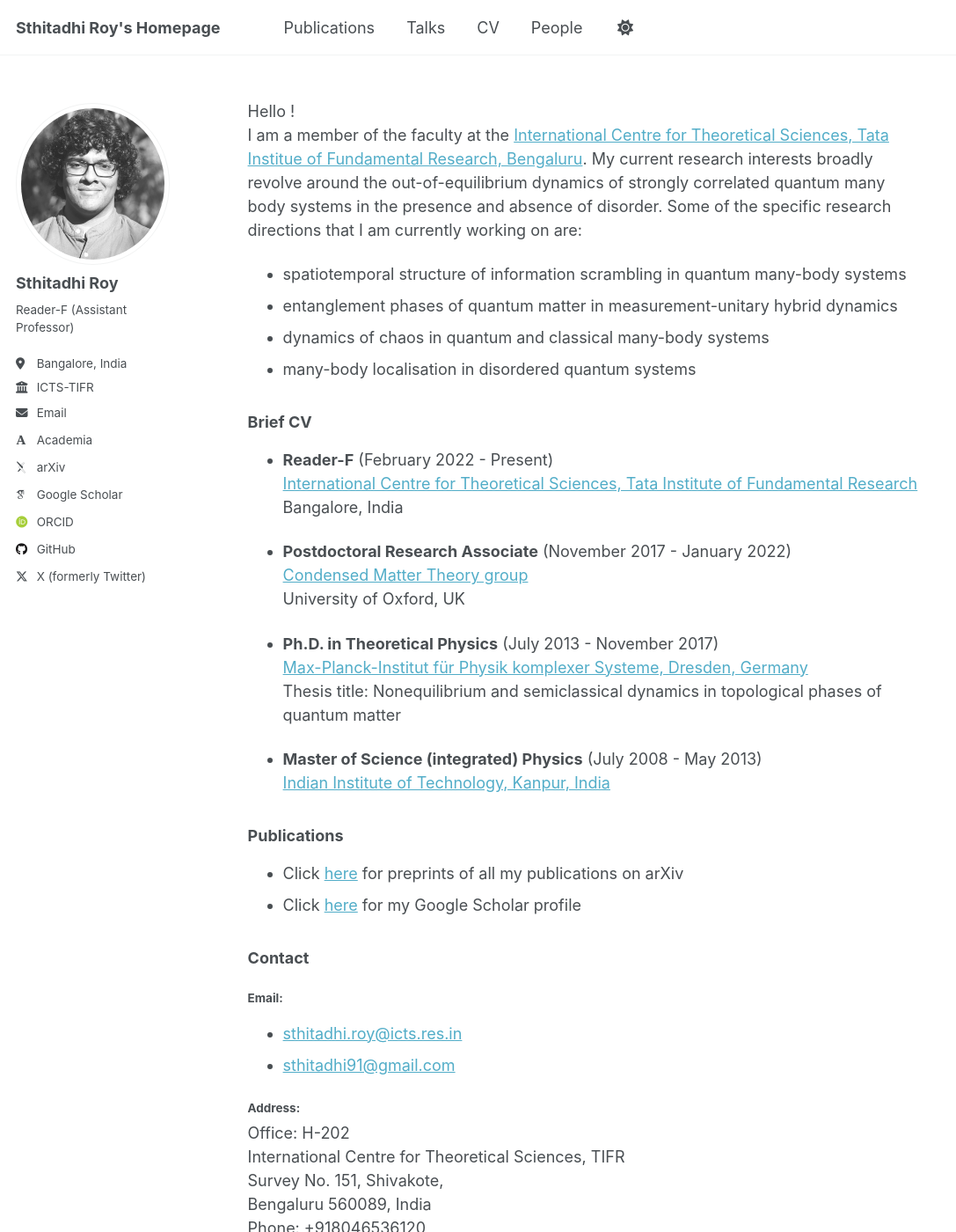
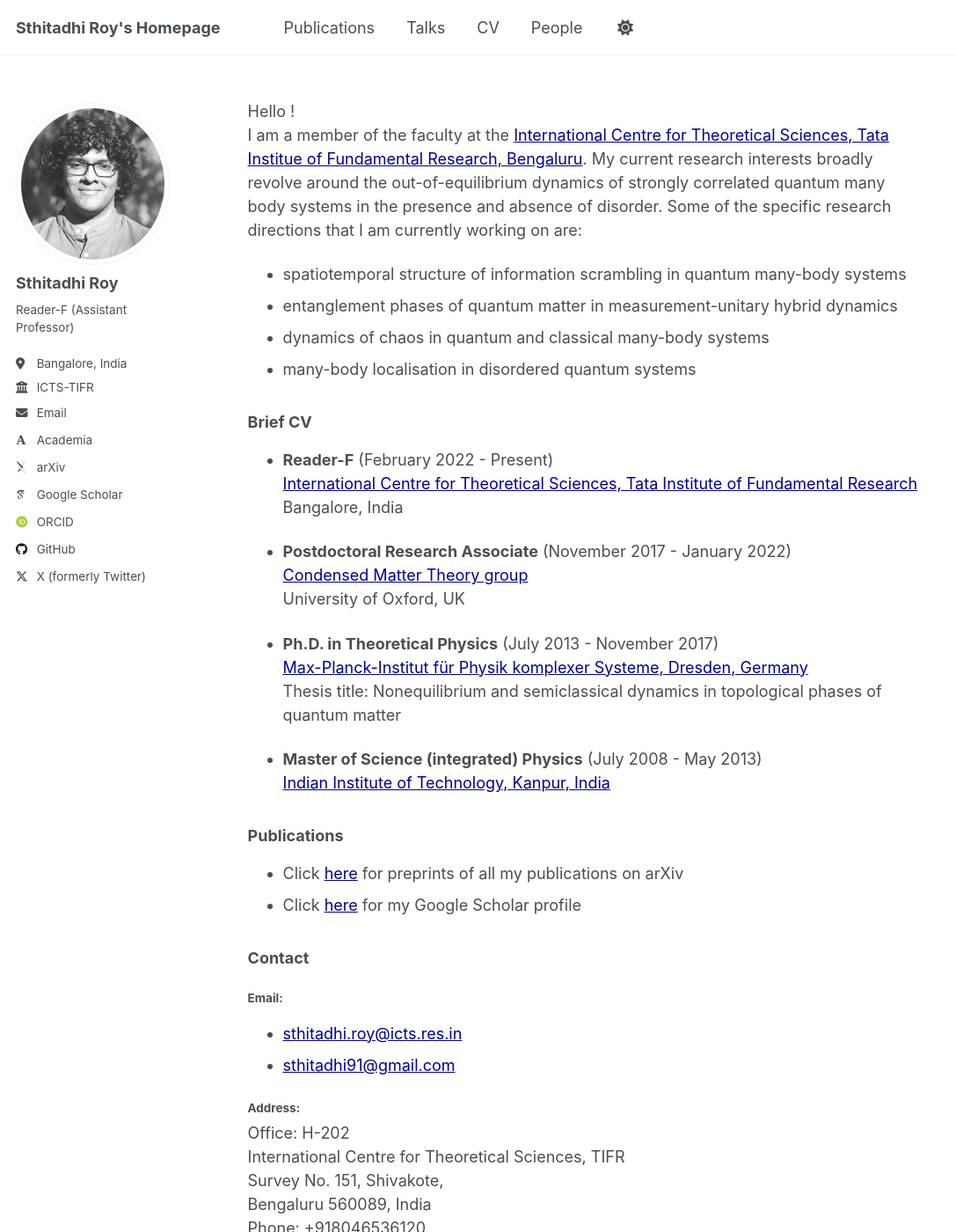
Before and after one commit to sthitadhi-roy/sthitadhi-roy.github.io, a Jekyll site: the page built from _pages/about.md, in a window 1280 px wide and 1400 px high. Shown: the whole window at 88% size, without its empty margins (0-1087 px from the left). Built offline with Jekyll 4.4.1, drawn with Linux system fonts in a browser that asks for light colours; some web fonts are replaced.

Commit message:
Update _default.scss

```diff
--- a/_sass/theme/_default.scss
+++ b/_sass/theme/_default.scss
@@ -36,7 +36,7 @@ $sidebar-screen-min-width   : 1024px;
     --global-code-background-color      : #fafafa;
     --global-code-text-color            : #{$darker-gray};
     --global-fig-caption-color          : mix(#fff,  #{$dark-gray}, 25%);
-    --global-link-color                 : #52adc8;
+    --global-link-color                 : #000099;
     --global-link-color-hover           : mix(#000, #2f7f93, 25%);
     --global-link-color-visited         : mix(#fff, #2f7f93, 25%);
     --global-masthead-link-color        : #{$dark-gray};
```
